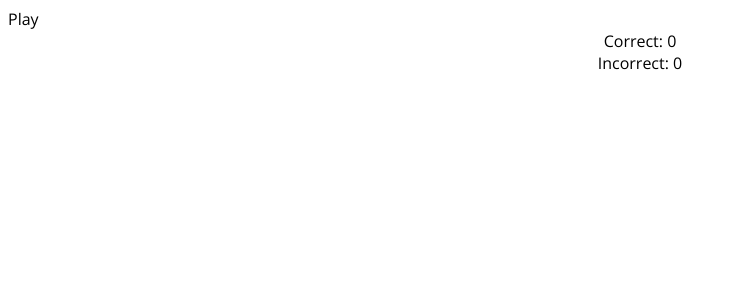
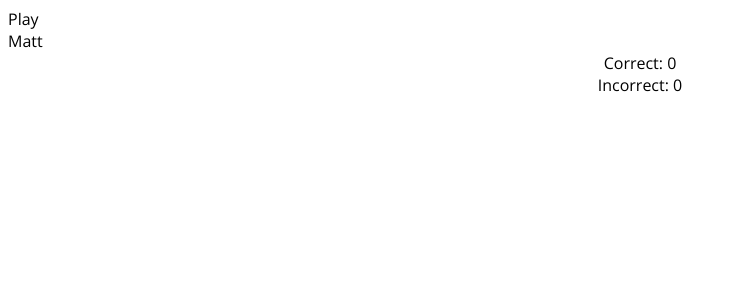
Before and after one commit to ahahn95/WT, a React (Create React App) app: page / in a window 1280 px wide. Shown: the top 300 px of the page, without its empty margins (0-736 px from the left). Built offline with nearby package versions, Linux system fonts and the light colour scheme.

Commit message:
matt feature

```diff
--- a/src/App.js
+++ b/src/App.js
@@ -20,7 +20,7 @@ class App extends Component {
         this.shuffle = this.shuffle.bind(this);
         this.setSelectedListAndChosenEmployee = this.setSelectedListAndChosenEmployee.bind(this);
         this.handleCounter = this.handleCounter.bind(this);
-    }
+    };
 
     onPlayClick() {
         fetch("https://willowtreeapps.com/api/v1.0/profiles/")
@@ -32,6 +32,16 @@ class App extends Component {
             })
             .then(this.setSelectedListAndChosenEmployee);
     };
+
+    onPlayMattClick() {
+        fetch("https://willowtreeapps.com/api/v1.0/profiles/")
+            .then(response => response.json())
+            .then(json => {
+                this.setState({
+                    employeeList: json.filter(person => person.firstName.toLowerCase() === 'matt')
+                });
+            });
+    }
 
     setSelectedListAndChosenEmployee() {
         let tempSelectedList = this.shuffle(this.state.employeeList).slice(0,5)
@@ -60,22 +70,22 @@ class App extends Component {
                     ...this.state.counter,
                     correct: this.state.counter.correct + 1
                 }
-            })
+            });
         } else {
             this.setState({
                 counter: {
                     ...this.state.counter,
                     incorrect: this.state.counter.incorrect + 1
                 }
-            })
-        }
-
-    }
+            });
+        };
+    };
 
     render() {
         return (
             <div className="App">
                 <div onClick={() => this.onPlayClick()}>Play</div>
+                <div onClick={() => this.onPlayMattClick()}>Matt</div>
                 <div>
                     <span>Correct: {this.state.counter.correct} </span>
                     <span>Incorrect: {this.state.counter.incorrect}</span>
@@ -90,6 +100,6 @@ class App extends Component {
             </div>
         );
     };
-}
+};
 
 export default App;
--- a/src/Components/Employee/Employee.js
+++ b/src/Components/Employee/Employee.js
@@ -26,7 +26,6 @@ class Employee extends Component {
         this.props.handleCounter(this.props.data.id);
     };
 
-
     render() {
         return (
             <span className="EmployeeContainer">
@@ -44,7 +43,7 @@ class Employee extends Component {
                     {this.props.data.firstName} {this.props.data.lastName}
                 </span>
             </span>
-        )
+        );
     };
 };
 
--- a/src/Components/NameGame/NameGame.js
+++ b/src/Components/NameGame/NameGame.js
@@ -2,7 +2,6 @@ import React from 'react';
 import PropTypes from 'prop-types';
 import Employee from "../Employee/Employee";
 import Name from "../Name/Name";
-import "./NameGame.css"
 
 const NameGame = ({selectedList, chosenEmployee, handleCounter}) => {
     return (
@@ -14,8 +13,7 @@ const NameGame = ({selectedList, chosenEmployee, handleCounter}) => {
                         chosen={chosenEmployee.id === employee.id}
                         key={employee.id}
                         data={employee}
-                        handleCounter={handleCounter}
-                    />
+                        handleCounter={handleCounter}/>
                 })}
             </div>
         </div>
```
Also changed, not shown: src/Components/NameGame/NameGame.css (deleted), src/logo.svg (deleted).
